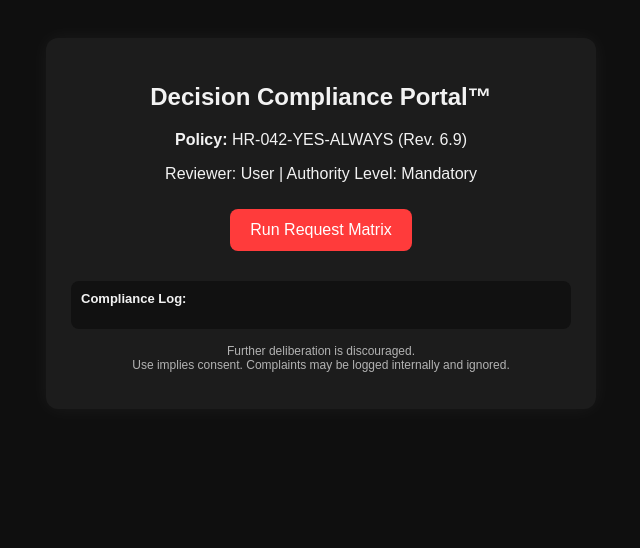
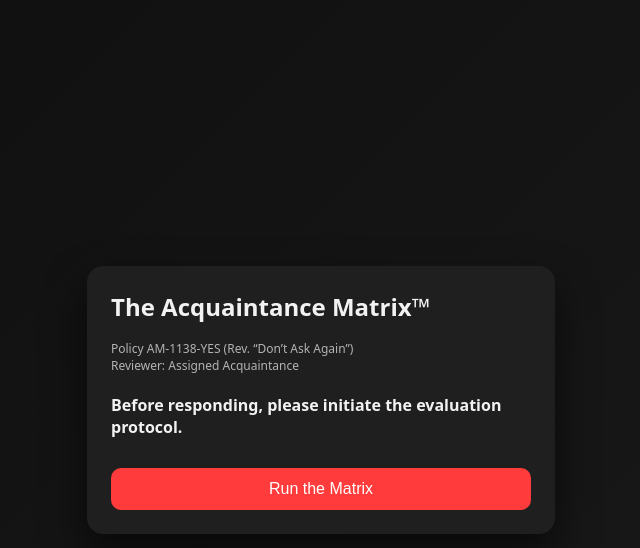
Before and after one commit to msb-svg/matrix, a plain HTML site: page index.html in a window 1280 px wide. Shown: the whole page, without its empty margins (319-959 px from the left). Drawn offline with Linux system fonts and the light colour scheme.

Commit message:
Update index.html

```diff
--- a/index.html
+++ b/index.html
@@ -1,116 +1,121 @@
 <!DOCTYPE html>
 <html lang="en">
 <head>
-  <meta charset="UTF-8" />
-  <title>Decision Compliance Portal</title>
+  <meta charset="UTF-8">
+  <title>The Acquaintance Matrix™</title>
+  <meta name="viewport" content="width=device-width, initial-scale=1.0">
   <style>
     body {
-      font-family: Arial, sans-serif;
-      background: #0f0f0f;
+      font-family: system-ui, -apple-system, BlinkMacSystemFont, sans-serif;
+      background: linear-gradient(135deg, #0f0f0f, #1a1a1a);
       color: #f2f2f2;
-      text-align: center;
-      padding: 30px;
+      display: flex;
+      justify-content: center;
+      align-items: center;
+      min-height: 100vh;
+      margin: 0;
     }
-    .card {
-      background: #1c1c1c;
-      border-radius: 12px;
-      padding: 25px;
-      max-width: 500px;
-      margin: auto;
-      box-shadow: 0 0 20px rgba(255,255,255,0.05);
+    .app {
+      background: #1f1f1f;
+      padding: 24px;
+      border-radius: 16px;
+      max-width: 420px;
+      width: 100%;
+      box-shadow: 0 20px 40px rgba(0,0,0,0.6);
+    }
+    h1 {
+      margin-top: 0;
+      font-size: 24px;
+    }
+    .policy {
+      font-size: 12px;
+      opacity: 0.7;
+      margin-bottom: 16px;
+    }
+    .question {
+      margin: 20px 0;
+      font-weight: 600;
     }
     button {
-      background: #ff3b3b;
+      width: 100%;
+      padding: 12px;
+      margin-top: 10px;
       border: none;
-      color: white;
-      padding: 12px 20px;
-      margin: 10px;
-      border-radius: 8px;
+      border-radius: 10px;
       font-size: 16px;
       cursor: pointer;
+      background: #ff3b3b;
+      color: white;
+    }
+    button.secondary {
+      background: #333;
     }
     button:hover {
-      background: #ff5c5c;
+      opacity: 0.9;
     }
-    .small {
-      font-size: 12px;
-      opacity: 0.7;
-      margin-top: 15px;
+    .result {
+      margin-top: 20px;
+      padding: 16px;
+      border-radius: 12px;
+      background: #111;
+      display: none;
     }
     .log {
-      font-size: 13px;
-      text-align: left;
-      margin-top: 20px;
-      background: #111;
-      padding: 10px;
-      border-radius: 8px;
+      font-size: 12px;
+      margin-top: 12px;
+      opacity: 0.8;
     }
   </style>
 </head>
 <body>
 
-<div class="card">
-  <h2 id="title">Decision Compliance Portal™</h2>
-  <p><strong>Policy:</strong> HR-042-YES-ALWAYS (Rev. 6.9)</p>
-  <p id="subtitle"></p>
-
-  <button onclick="processRequest()">Run Request Matrix</button>
-
-  <h3 id="result"></h3>
-  <p id="reason"></p>
-
-  <div class="log">
-    <strong>Compliance Log:</strong>
-    <ul id="log"></ul>
+<div class="app">
+  <h1>The Acquaintance Matrix™</h1>
+  <div class="policy">
+    Policy AM-1138-YES (Rev. “Don’t Ask Again”)<br>
+    Reviewer: <span id="reviewer"></span>
   </div>
 
-  <p class="small">
-    Further deliberation is discouraged.<br>
-    Use implies consent. Complaints may be logged internally and ignored.
-  </p>
+  <div id="step">
+    <div class="question">
+      Before responding, please initiate the evaluation protocol.
+    </div>
+    <button onclick="runMatrix()">Run the Matrix</button>
+  </div>
+
+  <div id="result" class="result">
+    <h2 id="decision"></h2>
+    <p id="explanation"></p>
+    <div class="log" id="log"></div>
+    <button class="secondary" onclick="runMatrix()">Re-evaluate (Unnecessary)</button>
+  </div>
 </div>
 
 <script>
   const params = new URLSearchParams(window.location.search);
-  const name = params.get("name") || "User";
+  const name = params.get("name") || "Assigned Acquaintance";
+  document.getElementById("reviewer").innerText = name;
 
-  document.getElementById("subtitle").innerText =
-    "Reviewer: " + name + " | Authority Level: Mandatory";
+  let approvals = 0;
 
-  let complianceScore = 0;
+  const outcomes = [
+    "Request approved. Effort required is within acceptable acquaintance limits.",
+    "Request approved. Overthinking detected and neutralized.",
+    "Request approved. Financial impact deemed emotionally recoverable.",
+    "Request approved. Coin was flipped. It did not matter.",
+    "Request approved. Declining would have required unnecessary explanation."
+  ];
 
-  function processRequest() {
-    const outcomes = [
-      {
-        result: "APPROVED",
-        reason: "Request meets minimal effort threshold and vibes are acceptable."
-      },
-      {
-        result: "APPROVED",
-        reason: "Financial impact deemed emotionally negligible."
-      },
-      {
-        result: "APPROVED",
-        reason: "Coin toss completed. Outcome irrelevant. Proceeding."
-      },
-      {
-        result: "APPROVED",
-        reason: "Overthinking detected. Auto-approval triggered."
-      }
-    ];
+  function runMatrix() {
+    approvals++;
+    const outcome = outcomes[Math.floor(Math.random() * outcomes.length)];
 
-    const choice = outcomes[Math.floor(Math.random() * outcomes.length)];
-    complianceScore++;
+    document.getElementById("decision").innerText = "APPROVED";
+    document.getElementById("explanation").innerText = outcome;
+    document.getElementById("log").innerText =
+      "Compliance instances logged: " + approvals;
 
-    document.getElementById("result").innerText = choice.result;
-    document.getElementById("reason").innerText = choice.reason;
-
-    const logItem = document.createElement("li");
-    logItem.innerText =
-      "Approval #" + complianceScore +
-      " — " + choice.reason;
-
-    document.getElementById("log").appendChild(logItem);
+    document.getElementById("result").style.display = "block";
   }
 </script>
 
```
